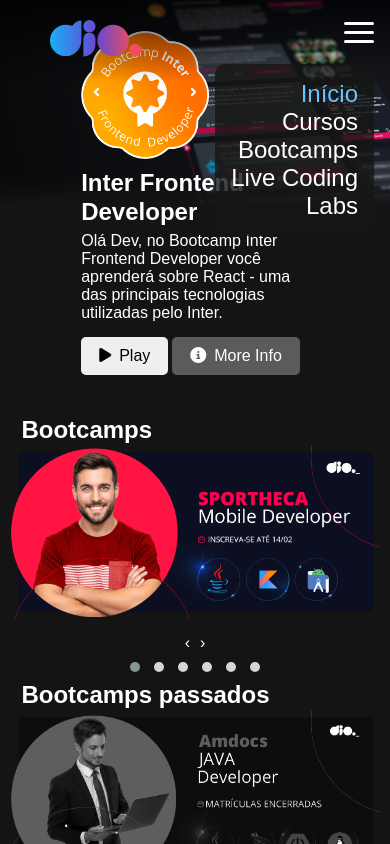
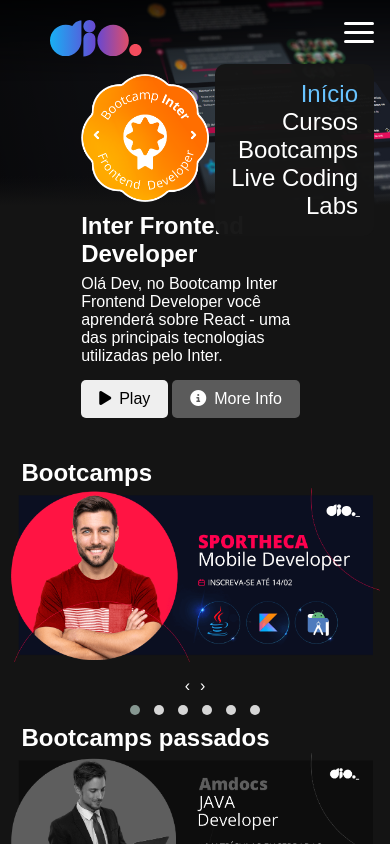
Before and after one commit to lucas-marcal/Netflix-clone, a plain HTML site: page index.html in a window 390 px wide. Both pictures are taken after a click on the link 359 px from the left and 32 px from the top of the page. Shown: the top 844 px of the page. Drawn offline with Linux system fonts and the light colour scheme; a web font is replaced by a local one.

Commit message:
Improve responsiveness.

```diff
--- a/assets/css/main.css
+++ b/assets/css/main.css
@@ -121,7 +121,7 @@ header {
 }
 
 .meta-contents {
-    padding: 8vw;
+    padding: 12vw 8vw 8vw;
     padding-right: 30vw;
 }
 
@@ -172,7 +172,7 @@ header {
 }
 
 .meta-img {
-    width: 100%;
+    width: 14vw;
     height: auto;
 }
 
@@ -306,7 +306,7 @@ footer {
 @media only screen and (max-width: 768px) {
 
     .meta-contents {
-        padding: 8vw;;
+        padding: 16vw 8vw 8vw 8vw;;
     }
 
     .meta-banner h4 {
@@ -340,7 +340,16 @@ footer {
     }
 }
 
-@media only screen and (max-width: 600px) {
+@media only screen and (max-width: 630px) {
+
+    .meta-contents {
+        padding: 19vw 8vw 8vw 8vw;;
+    }
+
+    .meta-img {
+        width: 100%;
+        height: auto;
+    }
 
     .toggle-button {
         display: flex;
@@ -352,7 +361,7 @@ footer {
         right: 1rem;
         display: none;
         text-align: right;
-        background-color: rgba(22, 22, 22, 0.801);
+        background-color: rgba(22, 22, 22, 0.979);
         padding: 1rem;
         border-radius: 10px;
     }
```
